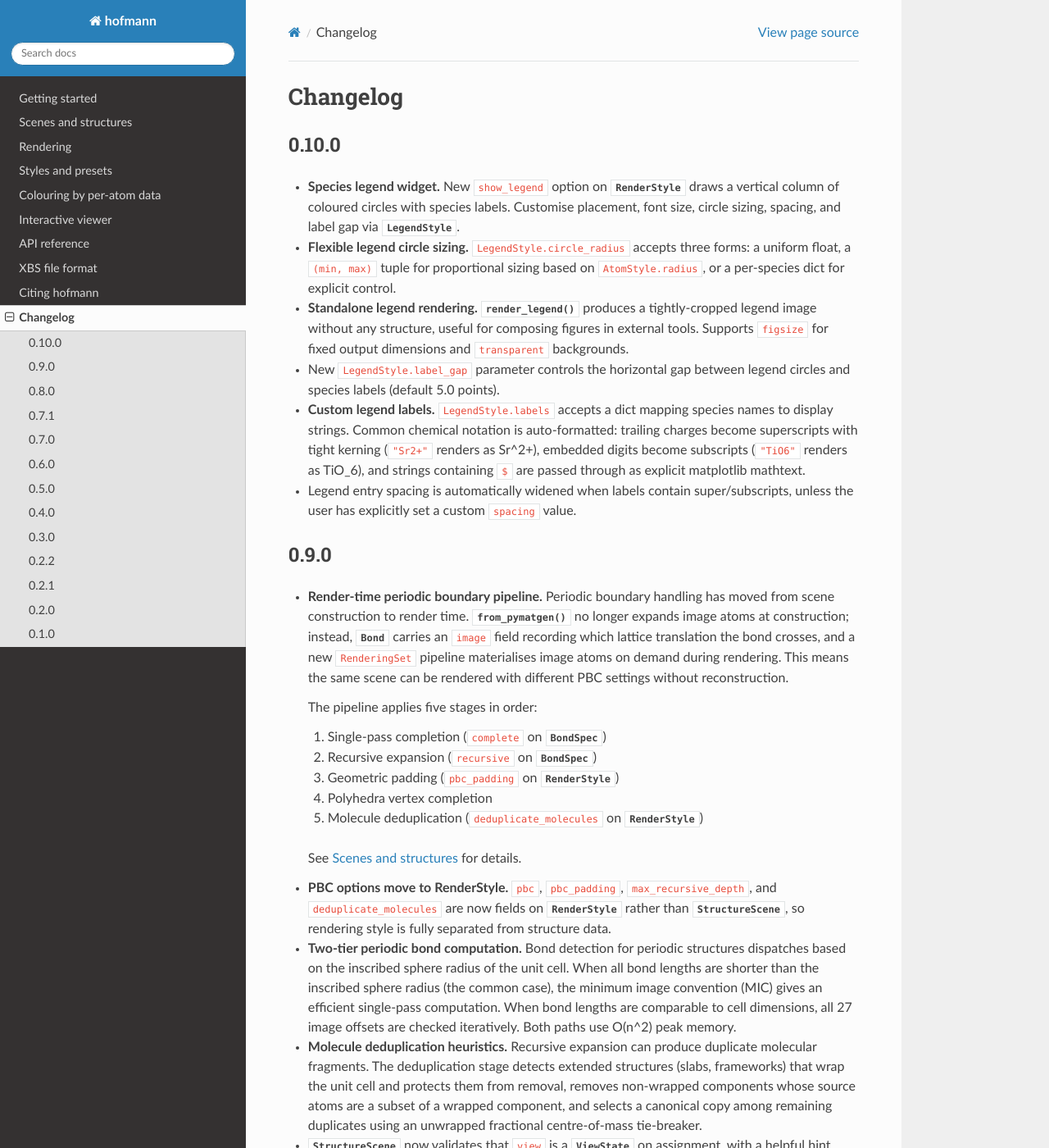
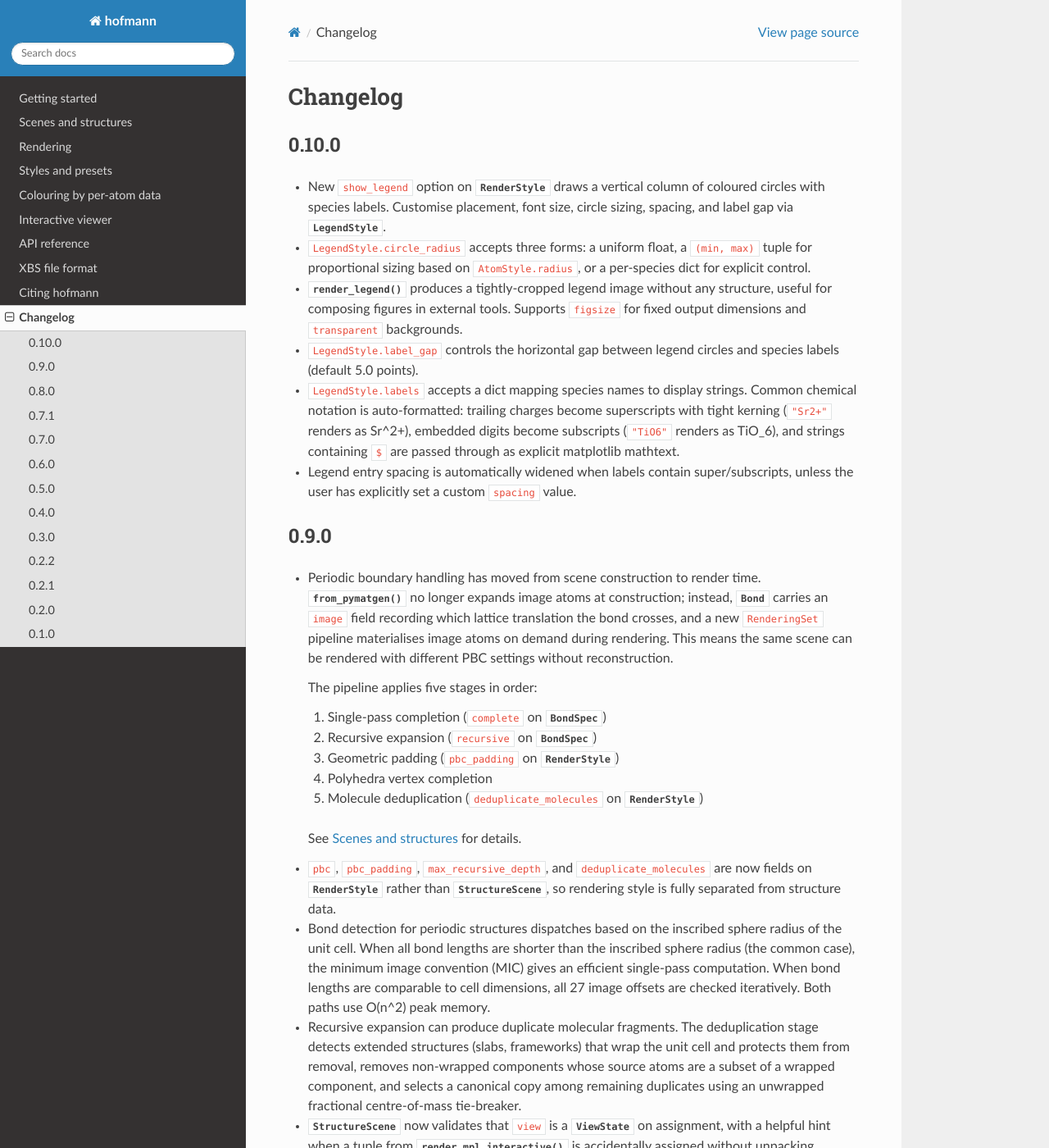
Before and after one commit to bjmorgan/hofmann, a Sphinx documentation site: the page built from docs/changelog.rst, in a window 1280 px wide and 1400 px high. Shown: the whole window at 82% size. Built offline with Sphinx 7.4.7 and the Read the Docs theme 3.1.0, drawn with Linux system fonts in a browser that asks for light colours; some of the changed text lies outside the part shown.

Commit message:
Normalise changelog style for 0.8.0-0.10.0 (#23)
Normalise the style of recent changelog entries to match the plain
prose used in 0.7.1 and earlier.

```diff
--- a/docs/changelog.rst
+++ b/docs/changelog.rst
@@ -4,31 +4,29 @@ Changelog
 0.10.0
 ------
 
-- **Species legend widget.**  New ``show_legend`` option on
-  :class:`~hofmann.RenderStyle` draws a vertical column of coloured
-  circles with species labels.  Customise placement, font size, circle
-  sizing, spacing, and label gap via :class:`~hofmann.LegendStyle`.
+- New ``show_legend`` option on :class:`~hofmann.RenderStyle` draws a
+  vertical column of coloured circles with species labels.  Customise
+  placement, font size, circle sizing, spacing, and label gap via
+  :class:`~hofmann.LegendStyle`.
 
-- **Flexible legend circle sizing.**  ``LegendStyle.circle_radius``
-  accepts three forms: a uniform float, a ``(min, max)`` tuple for
-  proportional sizing based on ``AtomStyle.radius``, or a per-species
-  dict for explicit control.
+- ``LegendStyle.circle_radius`` accepts three forms: a uniform float,
+  a ``(min, max)`` tuple for proportional sizing based on
+  ``AtomStyle.radius``, or a per-species dict for explicit control.
 
-- **Standalone legend rendering.**
-  :func:`~hofmann.rendering.static.render_legend` produces a
+- :func:`~hofmann.rendering.static.render_legend` produces a
   tightly-cropped legend image without any structure, useful for
   composing figures in external tools.  Supports ``figsize`` for
   fixed output dimensions and ``transparent`` backgrounds.
 
-- New ``LegendStyle.label_gap`` parameter controls the horizontal gap
-  between legend circles and species labels (default 5.0 points).
+- ``LegendStyle.label_gap`` controls the horizontal gap between legend
+  circles and species labels (default 5.0 points).
 
-- **Custom legend labels.**  ``LegendStyle.labels`` accepts a dict
-  mapping species names to display strings.  Common chemical notation
-  is auto-formatted: trailing charges become superscripts with tight
-  kerning (``"Sr2+"`` renders as Sr^2+), embedded digits become
-  subscripts (``"TiO6"`` renders as TiO_6), and strings containing
-  ``$`` are passed through as explicit matplotlib mathtext.
+- ``LegendStyle.labels`` accepts a dict mapping species names to
+  display strings.  Common chemical notation is auto-formatted:
+  trailing charges become superscripts with tight kerning (``"Sr2+"``
+  renders as Sr^2+), embedded digits become subscripts (``"TiO6"``
+  renders as TiO_6), and strings containing ``$`` are passed through
+  as explicit matplotlib mathtext.
 
 - Legend entry spacing is automatically widened when labels contain
   super/subscripts, unless the user has explicitly set a custom
@@ -37,11 +35,10 @@ Changelog
 0.9.0
 -----
 
-- **Render-time periodic boundary pipeline.**  Periodic boundary
-  handling has moved from scene construction to render time.
-  :func:`~hofmann.from_pymatgen` no longer expands image atoms
-  at construction; instead, :class:`~hofmann.model.Bond` carries an
-  ``image`` field recording which lattice translation the bond
+- Periodic boundary handling has moved from scene construction to
+  render time.  :func:`~hofmann.from_pymatgen` no longer expands image
+  atoms at construction; instead, :class:`~hofmann.model.Bond` carries
+  an ``image`` field recording which lattice translation the bond
   crosses, and a new ``RenderingSet`` pipeline materialises image
   atoms on demand during rendering.  This means the same scene can be
   rendered with different PBC settings without reconstruction.
@@ -57,27 +54,26 @@ Changelog
 
   See :doc:`scenes` for details.
 
-- **PBC options move to RenderStyle.**  ``pbc``, ``pbc_padding``,
-  ``max_recursive_depth``, and ``deduplicate_molecules`` are now
-  fields on :class:`~hofmann.RenderStyle` rather than
+- ``pbc``, ``pbc_padding``, ``max_recursive_depth``, and
+  ``deduplicate_molecules`` are now fields on
+  :class:`~hofmann.RenderStyle` rather than
   :class:`~hofmann.StructureScene`, so rendering style is fully
   separated from structure data.
 
-- **Two-tier periodic bond computation.**  Bond detection for periodic
-  structures dispatches based on the inscribed sphere radius of the
-  unit cell.  When all bond lengths are shorter than the inscribed
-  sphere radius (the common case), the minimum image convention (MIC)
-  gives an efficient single-pass computation.  When bond lengths are
-  comparable to cell dimensions, all 27 image offsets are checked
-  iteratively.  Both paths use O(n^2) peak memory.
+- Bond detection for periodic structures dispatches based on the
+  inscribed sphere radius of the unit cell.  When all bond lengths are
+  shorter than the inscribed sphere radius (the common case), the
+  minimum image convention (MIC) gives an efficient single-pass
+  computation.  When bond lengths are comparable to cell dimensions,
+  all 27 image offsets are checked iteratively.  Both paths use
+  O(n^2) peak memory.
 
-- **Molecule deduplication heuristics.**  Recursive expansion can
-  produce duplicate molecular fragments.  The deduplication stage
-  detects extended structures (slabs, frameworks) that wrap the unit
-  cell and protects them from removal, removes non-wrapped components
-  whose source atoms are a subset of a wrapped component, and selects
-  a canonical copy among remaining duplicates using an unwrapped
-  fractional centre-of-mass tie-breaker.
+- Recursive expansion can produce duplicate molecular fragments.  The
+  deduplication stage detects extended structures (slabs, frameworks)
+  that wrap the unit cell and protects them from removal, removes
+  non-wrapped components whose source atoms are a subset of a wrapped
+  component, and selects a canonical copy among remaining duplicates
+  using an unwrapped fractional centre-of-mass tie-breaker.
 
 - :class:`~hofmann.StructureScene` now validates that ``view`` is a
   :class:`~hofmann.ViewState` on assignment, with a helpful hint when
```
Also changed, not shown: other parts of docs/changelog.rst (+3 -3 lines).
